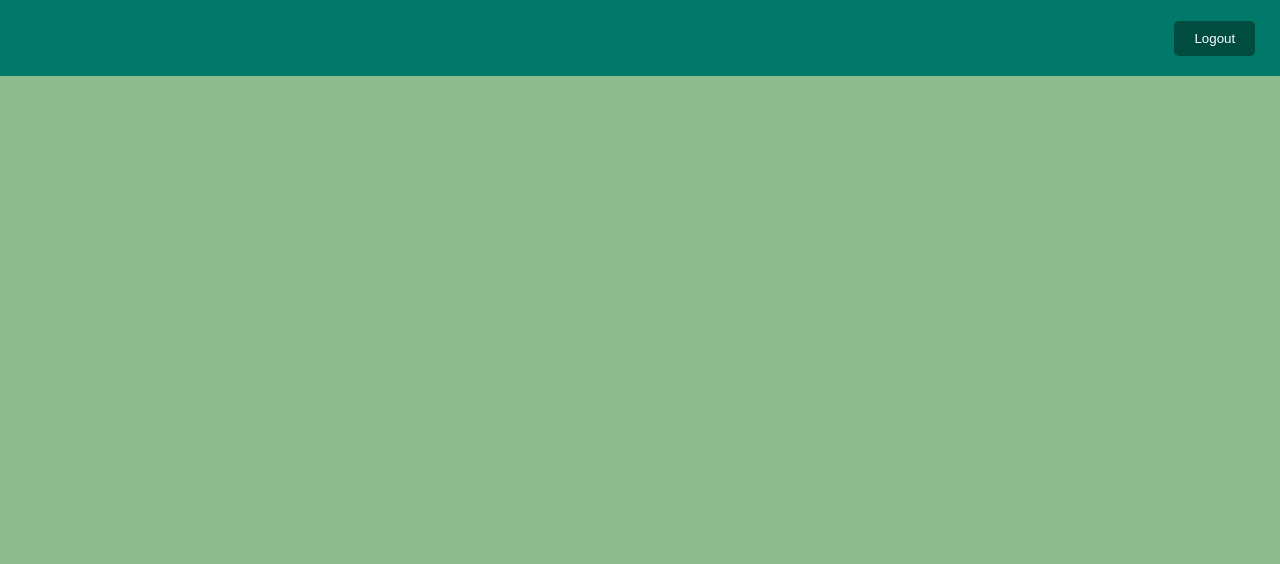
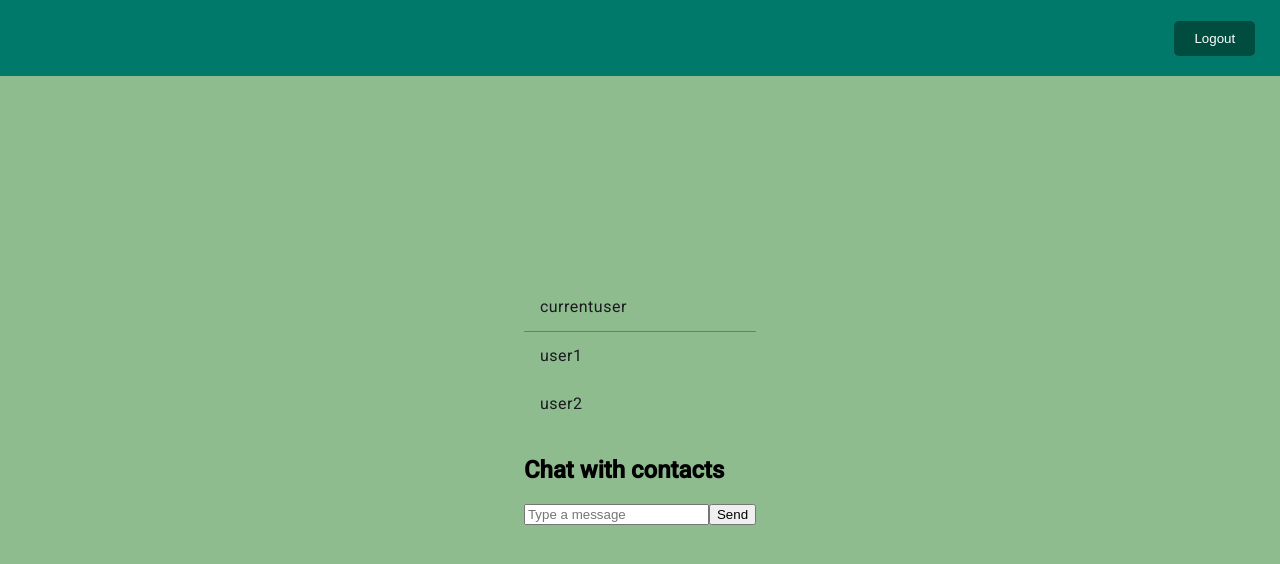
Before and after one commit to anojkb/AngularChatApp, an Angular app in the folder angular-messaging-app/: page /contacts in a window 1280 px wide. Shown: the top 564 px of the page. Built offline with nearby package versions, Linux system fonts and the light colour scheme; sample sign-in values are in the browser's storage.

Commit message:
contact css

```diff
--- a/angular-messaging-app/src/app/components/chat/chat.component.ts
+++ b/angular-messaging-app/src/app/components/chat/chat.component.ts
@@ -33,7 +33,7 @@
 //       }
 // }
 
-import { Component, OnInit } from '@angular/core';
+import { Component, Input, OnInit } from '@angular/core';
 import { ActivatedRoute } from '@angular/router';
 import { ChatService } from '../../services/chat.service';
 
@@ -46,24 +46,43 @@ import { ChatService } from '../../services/chat.service';
 })
 export class ChatComponent implements OnInit {
 
-  username: string | null = null;
-  messages: string[] = [];
+  // username: string | null = null;
+  // messages: string[] = [];
+  // newMessage: string = '';
+
+  // constructor(private route: ActivatedRoute, private chatService: ChatService) { }
+
+  // ngOnInit(): void {
+  //   this.username = this.route.snapshot.paramMap.get('username');
+  //   if (this.username) {
+  //     this.messages = this.chatService.getMessages(this.username);
+  //   }
+  // }
+  // sendMessage(): void {
+  //   if (this.username && this.newMessage.trim()) {
+  //     this.chatService.sendMessage(this.username, this.newMessage);
+  //     this.messages = this.chatService.getMessages(this.username);
+  //     this.newMessage = '';
+  //   }
+  // }
+
+  @Input() username!: string;
+  messages: any[] = [];
+  // messages: string[] = [];
   newMessage: string = '';
 
-  constructor(private route: ActivatedRoute, private chatService: ChatService) { }
+  constructor(private chatService: ChatService) {}
 
   ngOnInit(): void {
-    this.username = this.route.snapshot.paramMap.get('username');
-    if (this.username) {
-      this.messages = this.chatService.getMessages(this.username);
-    }
+     this.messages = this.chatService.getLast50Messages(this.username);
   }
+
   sendMessage(): void {
     if (this.username && this.newMessage.trim()) {
       this.chatService.sendMessage(this.username, this.newMessage);
       this.messages = this.chatService.getMessages(this.username);
       this.newMessage = '';
     }
+
   }
-
 }
--- a/angular-messaging-app/src/app/components/contacts/contacts.component.html
+++ b/angular-messaging-app/src/app/components/contacts/contacts.component.html
@@ -13,8 +13,25 @@
     </mat-card>
   </div> -->
 
-  <mat-list>
+  <!-- <mat-list>
     <mat-list-item *ngFor="let user of users" [routerLink]="['/chat', user.username]">
       {{ user.username }}
     </mat-list-item>
+  </mat-list> -->
+
+  <mat-list>
+    <!-- Display current user at the top -->
+    <mat-list-item *ngIf="currentUser" [routerLink]="['/chat', currentUser.username]">
+      {{ currentUser.username }}
+    </mat-list-item>
+    <mat-divider></mat-divider>
+    <!-- Display other users -->
+    <mat-list-item *ngFor="let user of otherUsers" [routerLink]="['/chat', user.username]">
+      {{ user.username }}
+    </mat-list-item>
   </mat-list>
+
+  <!-- Chat window on the right side -->
+  <div class="chat-window" *ngIf="selectedUser">
+    <app-chat [username]="selectedUser"></app-chat>
+  </div>
--- a/angular-messaging-app/src/app/components/contacts/contacts.component.ts
+++ b/angular-messaging-app/src/app/components/contacts/contacts.component.ts
@@ -1,6 +1,7 @@
 import { Component, OnInit } from '@angular/core';
 import { Router } from '@angular/router';
 import { ChatService } from '../../services/chat.service';
+import { UserService } from '../../services/user.service';
 
 @Component({
   selector: 'app-contacts',
@@ -22,9 +23,22 @@ import { ChatService } from '../../services/chat.service';
 // }
 
 export class ContactsComponent implements OnInit {
-  users: any[] = [];
-  constructor(private chatService: ChatService) { }
+  // users: any[] = [];
+  // constructor(private chatService: ChatService) { }
+  // ngOnInit(): void {
+  //   this.users = this.chatService.getUsers();
+  // }
+
+  currentUser: any; otherUsers: any[] = [];
+  selectedUser: any;
+  constructor(private userService: UserService, private router: Router) {}
+
   ngOnInit(): void {
-    this.users = this.chatService.getUsers();
+    this.currentUser = this.userService.getCurrentUser();
+    this.otherUsers = this.userService.getOtherUsers();
+    this.router.events.subscribe(() => {
+      const currentRoute = this.router.url.split('/').pop();
+      this.selectedUser = currentRoute !== this.currentUser.username ? currentRoute : null;
+    });
   }
 }
--- a/angular-messaging-app/src/app/services/chat.service.ts
+++ b/angular-messaging-app/src/app/services/chat.service.ts
@@ -1,18 +1,18 @@
 import { Injectable } from '@angular/core';
 
-interface MessageDictionary { [key: string]: string[]; }
+// interface MessageDictionary { [key: string]: string[]; }
 
 @Injectable({
   providedIn: 'root'
 })
 export class ChatService {
 
-  private users = JSON.parse(localStorage.getItem('users') || '[]');
-  private messages: MessageDictionary = {};
+  // private users = JSON.parse(localStorage.getItem('users') || '[]');
+  // private messages: MessageDictionary = {};
 
-  getUsers() {
-    return this.users;
-  }
+  // getUsers() {
+  //   return this.users;
+  // }
 
   getMessages(username: string) {
     if (!this.messages[username]) {
@@ -27,4 +27,14 @@ export class ChatService {
     }
     this.messages[username].push(message);
   }
+
+  private messages: {[key: string]: string[]} = {
+    user1: ['hi'], // Replace with your messages
+    user2: ['Hello'],
+  };
+
+  getLast50Messages(username: string) {
+    const allMessages = this.messages[username] || [];
+    return allMessages.slice(-50); // Get last 50 messages
+    }
 }
--- /dev/null
+++ b/angular-messaging-app/src/app/services/user.service.ts
@@ -0,0 +1,20 @@
+import { Injectable } from '@angular/core';
+
+@Injectable({
+  providedIn: 'root'
+})
+export class UserService {
+
+  private users = [
+      { username: 'currentuser' },
+      { username: 'user1' },
+      { username: 'user2' }
+  ];
+
+  getCurrentUser() {
+    return this.users[0]; // Assuming the first user is the current user
+  }
+  getOtherUsers() {
+    return this.users.slice(1); // All users except the first one
+  }
+}
```
Also changed, not shown: 1 other file (tests, documents, lock files or other folders).
